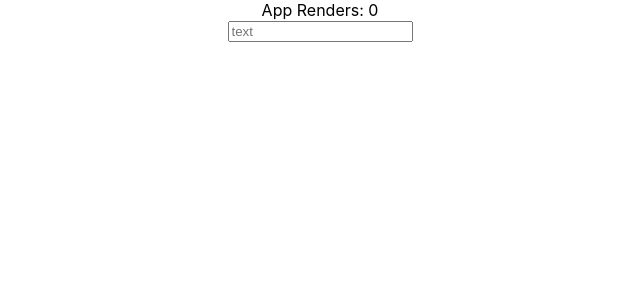
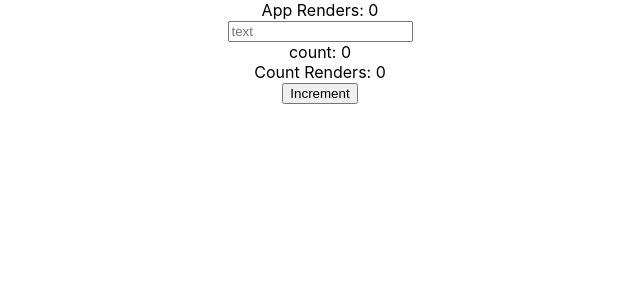
Before and after one commit to nvhoanganh/react-profiler-and-optimisation, a React (Create React App) app: page / in a window 1280 px wide. Shown: the top 300 px of the page, without its empty margins (320-960 px from the left). Built offline with nearby package versions, Linux system fonts and the light colour scheme.

Commit message:
step 2- add child component => rerender everytime the parent rerender

```diff
--- a/src/App.js
+++ b/src/App.js
@@ -1,17 +1,20 @@
 import React, { useRef, useState } from 'react';
 import './App.css';
+import Counter from './Counter';
 
 function App() {
-  const [text, settext] = useState('');
-  const rerenderCount = useRef(0)
+	const [text, settext] = useState('');
+	const rerenderCount = useRef(0);
 	return (
 		<div className='App'>
-      <div>App Renders: { rerenderCount.current++ }</div>
+			<div>App Renders: {rerenderCount.current++}</div>
 			<input
 				placeholder='text'
 				value={text}
 				onChange={(e) => settext(e.target.value)}
 			></input>
+
+			<Counter></Counter>
 		</div>
 	);
 }
--- /dev/null
+++ b/src/Counter.js
@@ -0,0 +1,15 @@
+import React, { useRef, useState } from 'react';
+
+function Counter() {
+	const [count, setCount] = useState(0);
+	const renderCount = useRef(0);
+	return (
+		<div>
+			<div>count: {count}</div>
+			<div>Count Renders: {renderCount.current++}</div>
+			<button onClick={() => setCount((c) => c + 1)}>Increment</button>
+		</div>
+	);
+}
+
+export default Counter;
```
